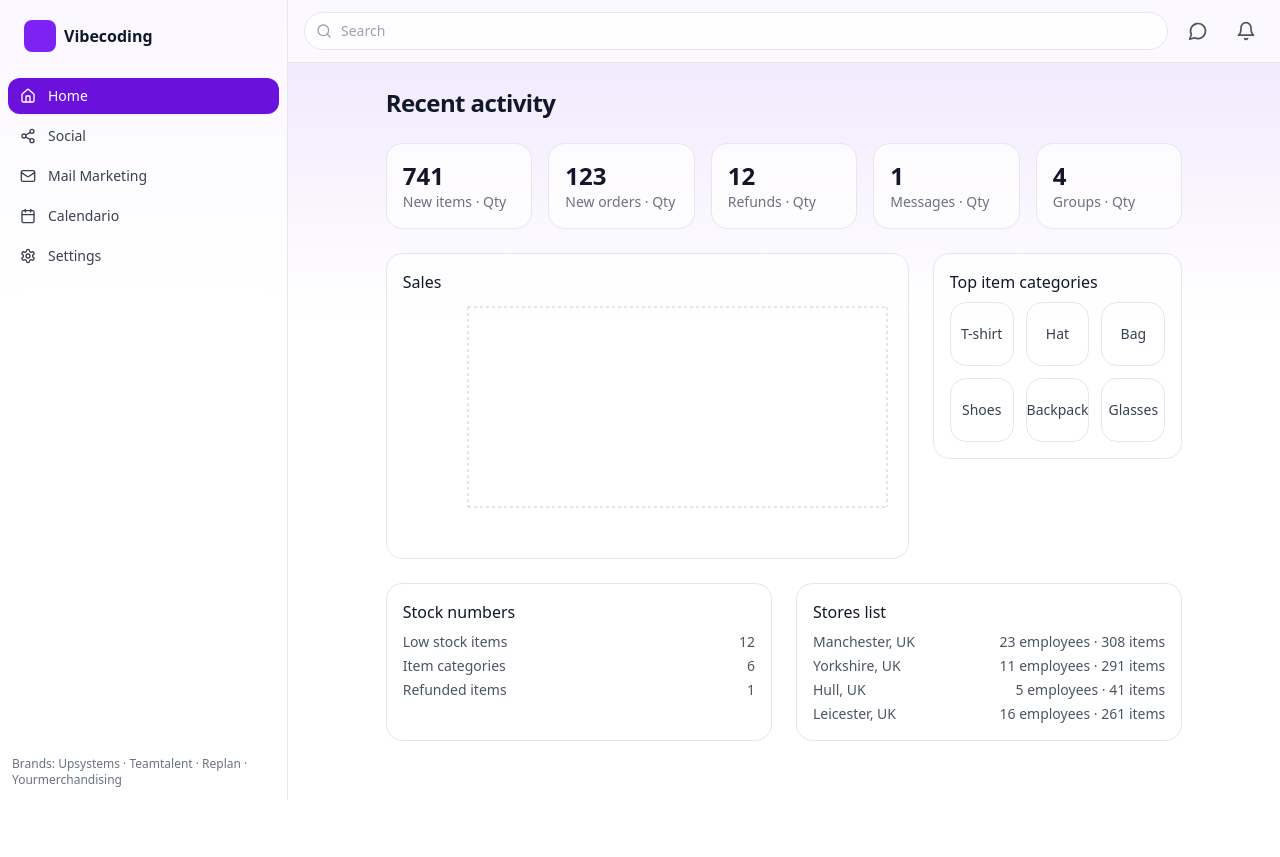
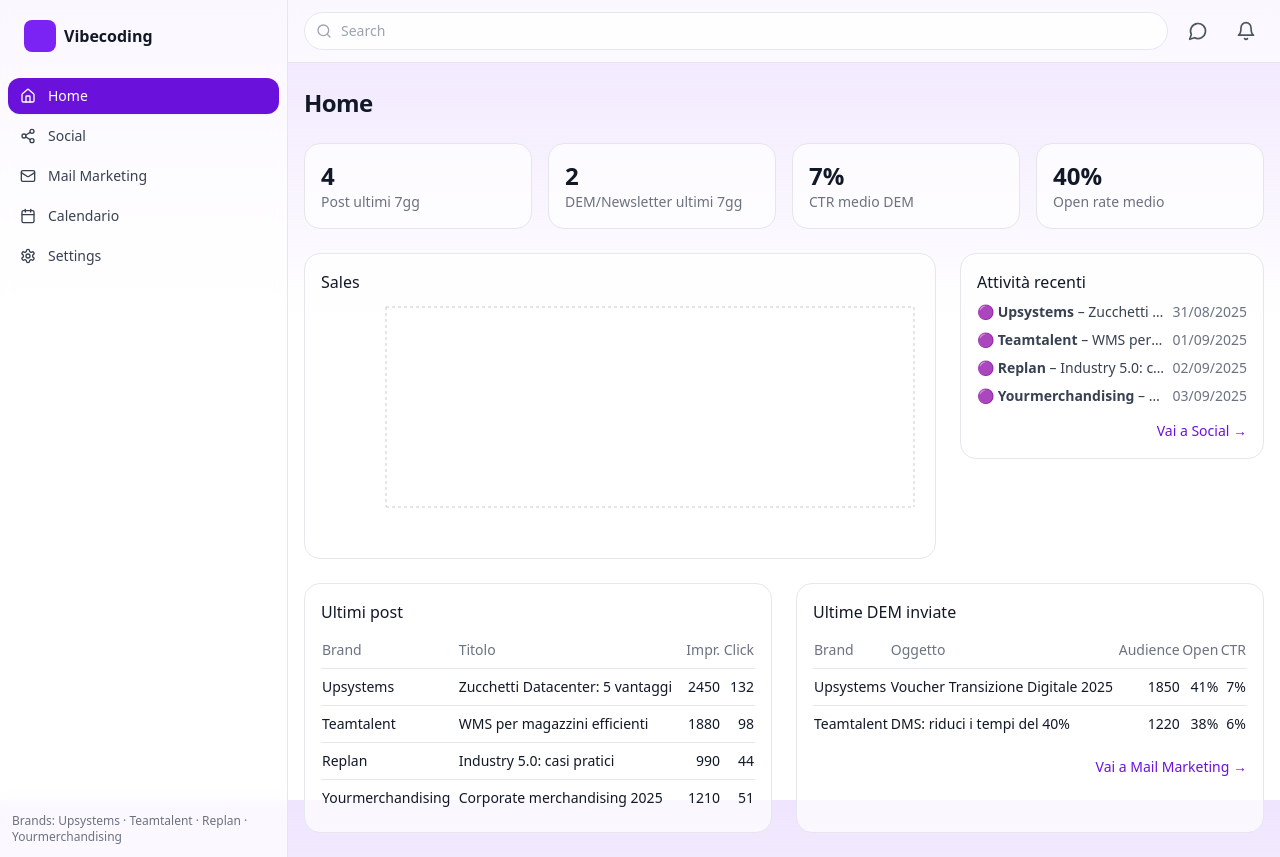
Before and after one commit to DCarloneUP/september, a Next.js app: page / in a window 1280 px wide. Before the commit the page ends 800 px from the top, so only its background shows below. Built offline with nearby package versions, Linux system fonts and the light colour scheme.

Commit message:
Update page.tsx

```diff
--- a/app/page.tsx
+++ b/app/page.tsx
@@ -2,6 +2,8 @@ import Sidebar from "@/components/Sidebar";
 import Topbar from "@/components/Topbar";
 import StatCard from "@/components/StatCard";
 import dynamic from "next/dynamic";
+import Link from "next/link";
+import { recentPosts, recentDEM } from "@/lib/mock";
 
 const SalesChart = dynamic(() => import("@/components/charts/SalesChart"), { ssr: false });
 
@@ -12,48 +14,113 @@ export default function Page() {
       <div className="flex flex-col">
         <Topbar />
         <main className="mx-auto max-w-7xl px-4 py-6 grid gap-6">
-          <h1 className="text-2xl font-semibold tracking-tight">Recent activity</h1>
-          <section className="grid grid-cols-1 sm:grid-cols-2 lg:grid-cols-5 gap-4">
-            <StatCard label="New items" value={741} sublabel="Qty" />
-            <StatCard label="New orders" value={123} sublabel="Qty" />
-            <StatCard label="Refunds" value={12} sublabel="Qty" />
-            <StatCard label="Messages" value={1} sublabel="Qty" />
-            <StatCard label="Groups" value={4} sublabel="Qty" />
+          <h1 className="text-2xl font-semibold tracking-tight">Home</h1>
+
+          {/* KPI Cards */}
+          <section className="grid grid-cols-1 sm:grid-cols-2 lg:grid-cols-4 gap-4">
+            <StatCard label="Post ultimi 7gg" value={recentPosts.length} />
+            <StatCard label="DEM/Newsletter ultimi 7gg" value={recentDEM.length} />
+            <StatCard
+              label="CTR medio DEM"
+              value={
+                Math.round(
+                  (recentDEM.reduce((a, b) => a + b.ctr, 0) / recentDEM.length) * 100
+                ) + "%"
+              }
+            />
+            <StatCard
+              label="Open rate medio"
+              value={
+                Math.round(
+                  (recentDEM.reduce((a, b) => a + b.openRate, 0) / recentDEM.length) * 100
+                ) + "%"
+              }
+            />
           </section>
 
+          {/* Chart + Attività recenti */}
           <section className="grid grid-cols-1 lg:grid-cols-3 gap-6 items-start">
             <div className="lg:col-span-2">
               <SalesChart />
             </div>
             <div className="rounded-2xl border bg-white/70 p-4">
-              <div className="mb-2 font-medium">Top item categories</div>
-              <div className="grid grid-cols-3 gap-3">
-                {["T-shirt","Hat","Bag","Shoes","Backpack","Glasses"].map((x) => (
-                  <div key={x} className="aspect-square rounded-2xl border flex items-center justify-center text-sm text-gray-700">
-                    {x}
-                  </div>
+              <div className="mb-2 font-medium">Attività recenti</div>
+              <ul className="text-sm text-gray-700 space-y-2">
+                {recentPosts.slice(0, 4).map((p) => (
+                  <li key={p.id} className="flex justify-between">
+                    <span className="truncate pr-2">
+                      🟣 <b>{p.brand}</b> – {p.title}
+                    </span>
+                    <span className="text-gray-500">
+                      {new Date(p.date).toLocaleDateString("it-IT")}
+                    </span>
+                  </li>
                 ))}
+              </ul>
+              <div className="mt-3 text-right">
+                <Link href="/social" className="text-brand-600 hover:underline text-sm">
+                  Vai a Social →
+                </Link>
               </div>
             </div>
           </section>
 
+          {/* Tabelle: Post e DEM */}
           <section className="grid grid-cols-1 lg:grid-cols-2 gap-6">
             <div className="rounded-2xl border bg-white/70 p-4">
-              <div className="mb-2 font-medium">Stock numbers</div>
-              <ul className="text-sm text-gray-600 space-y-1">
-                <li className="flex justify-between"><span>Low stock items</span><span>12</span></li>
-                <li className="flex justify-between"><span>Item categories</span><span>6</span></li>
-                <li className="flex justify-between"><span>Refunded items</span><span>1</span></li>
-              </ul>
+              <div className="mb-2 font-medium">Ultimi post</div>
+              <table className="w-full text-sm">
+                <thead className="text-gray-500">
+                  <tr>
+                    <th className="text-left font-medium py-2">Brand</th>
+                    <th className="text-left font-medium">Titolo</th>
+                    <th className="text-right font-medium">Impr.</th>
+                    <th className="text-right font-medium">Click</th>
+                  </tr>
+                </thead>
+                <tbody>
+                  {recentPosts.map((p) => (
+                    <tr key={p.id} className="border-t">
+                      <td className="py-2">{p.brand}</td>
+                      <td className="py-2">{p.title}</td>
+                      <td className="py-2 text-right">{p.impressions}</td>
+                      <td className="py-2 text-right">{p.clicks}</td>
+                    </tr>
+                  ))}
+                </tbody>
+              </table>
             </div>
             <div className="rounded-2xl border bg-white/70 p-4">
-              <div className="mb-2 font-medium">Stores list</div>
-              <ul className="text-sm text-gray-600 space-y-1">
-                <li className="flex justify-between"><span>Manchester, UK</span><span>23 employees · 308 items</span></li>
-                <li className="flex justify-between"><span>Yorkshire, UK</span><span>11 employees · 291 items</span></li>
-                <li className="flex justify-between"><span>Hull, UK</span><span>5 employees · 41 items</span></li>
-                <li className="flex justify-between"><span>Leicester, UK</span><span>16 employees · 261 items</span></li>
-              </ul>
+              <div className="mb-2 font-medium">Ultime DEM inviate</div>
+              <table className="w-full text-sm">
+                <thead className="text-gray-500">
+                  <tr>
+                    <th className="text-left font-medium py-2">Brand</th>
+                    <th className="text-left font-medium">Oggetto</th>
+                    <th className="text-right font-medium">Audience</th>
+                    <th className="text-right font-medium">Open</th>
+                    <th className="text-right font-medium">CTR</th>
+                  </tr>
+                </thead>
+                <tbody>
+                  {recentDEM.map((m) => (
+                    <tr key={m.id} className="border-t">
+                      <td className="py-2">{m.brand}</td>
+                      <td className="py-2">{m.subject}</td>
+                      <td className="py-2 text-right">{m.audience}</td>
+                      <td className="py-2 text-right">
+                        {Math.round(m.openRate * 100)}%
+                      </td>
+                      <td className="py-2 text-right">{Math.round(m.ctr * 100)}%</td>
+                    </tr>
+                  ))}
+                </tbody>
+              </table>
+              <div className="mt-3 text-right">
+                <Link href="/mail" className="text-brand-600 hover:underline text-sm">
+                  Vai a Mail Marketing →
+                </Link>
+              </div>
             </div>
           </section>
         </main>
```
